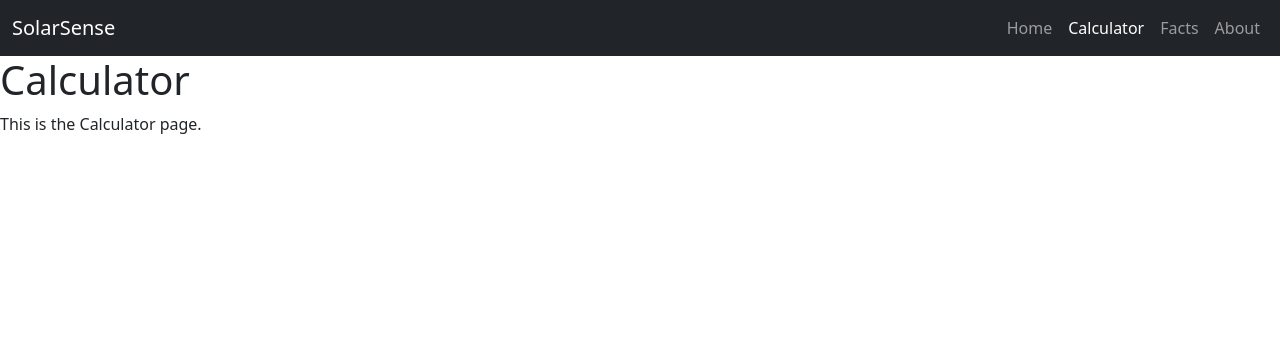
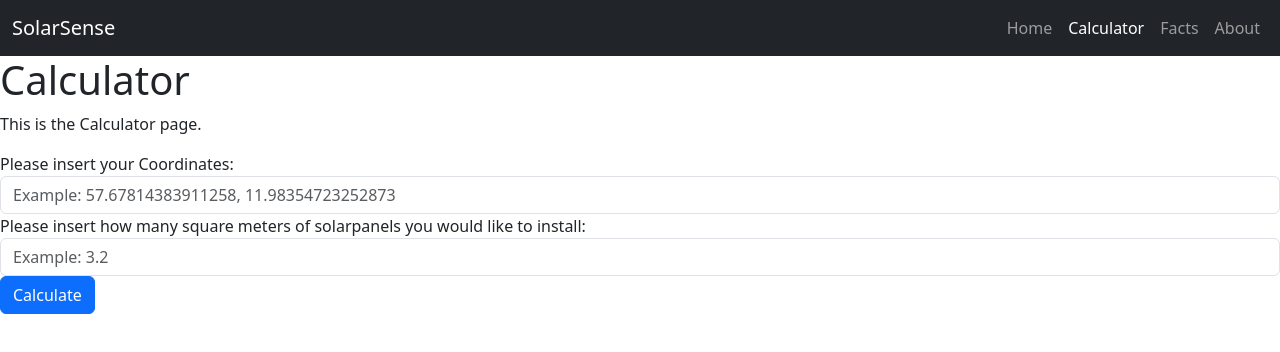
Before and after one commit to BobRolf/DAT257-Agile-G16, a React (Vite) app in the folder SolarSense/: page /calculator in a window 1280 px wide. Shown: the top 352 px of the page. Built offline with nearby package versions, Linux system fonts and the light colour scheme.

Commit message:
added-inputs
Added a way to take inputs and get outputs in the calculator window

```diff
--- a/SolarSense/src/pages/Calculator.tsx
+++ b/SolarSense/src/pages/Calculator.tsx
@@ -1,13 +1,75 @@
-import React from 'react';
-import Navbar from '../components/Navbar';
+import React, { useState } from "react";
+import Navbar from "../components/Navbar";
 
 const Calculator: React.FC = () => {
+  const [CoordinateValue, setCoordinateValue] = useState<string | "">("");
+  const [squareMeterValue, setsquareMeterValue] = useState<number | "">("");
+  const [result, setResult] = useState<{ text: string; number: number | null }>(
+    {
+      text: "",
+      number: null,
+    }
+  );
+
+  const handleCalculation = () => {
+    if (CoordinateValue !== "" && squareMeterValue !== "") {
+      const resultText = `Coordinates: ${CoordinateValue}`;
+      const resultNumber = squareMeterValue;
+      setResult({ text: resultText, number: resultNumber });
+    }
+  };
+
   return (
+    <>
       <div>
         <Navbar />
         <h1>Calculator</h1>
         <p>This is the Calculator page.</p>
+        <div className="form-group">
+          <label htmlFor="CoordinateValue">
+            Please insert your Coordinates:
+          </label>
+          <input
+            className="form-control"
+            placeholder="Example: 57.67814383911258, 11.98354723252873"
+            type="text"
+            id="CoordinateValue"
+            value={CoordinateValue}
+            onChange={(e) =>
+              setCoordinateValue(e.target.value === "" ? "" : e.target.value)
+            }
+          />
         </div>
+        <div className="form-group">
+          <label htmlFor="squareMeterValue">
+            Please insert how many square meters of solarpanels you would like
+            to install:
+          </label>
+          <input
+            type="number"
+            className="form-control"
+            placeholder="Example: 3.2"
+            id="squareMeterValue"
+            value={squareMeterValue}
+            onChange={(e) =>
+              setsquareMeterValue(
+                e.target.value === "" ? "" : Number(e.target.value)
+              )
+            }
+          />
+        </div>
+        <button className="btn btn-primary" onClick={handleCalculation}>
+          Calculate
+        </button>
+        {result.text && result.number !== null && (
+          <div className="result">
+            <h3>Result:</h3>
+            <p>{result.text}</p>
+            <p>Square Meters: {result.number}</p>
+          </div>
+        )}
+      </div>
+    </>
   );
 };
 
```
Also changed, not shown: SolarSense/src/App.tsx (+5 -5 lines). Lines whose indentation alone changed are shown as unchanged.
